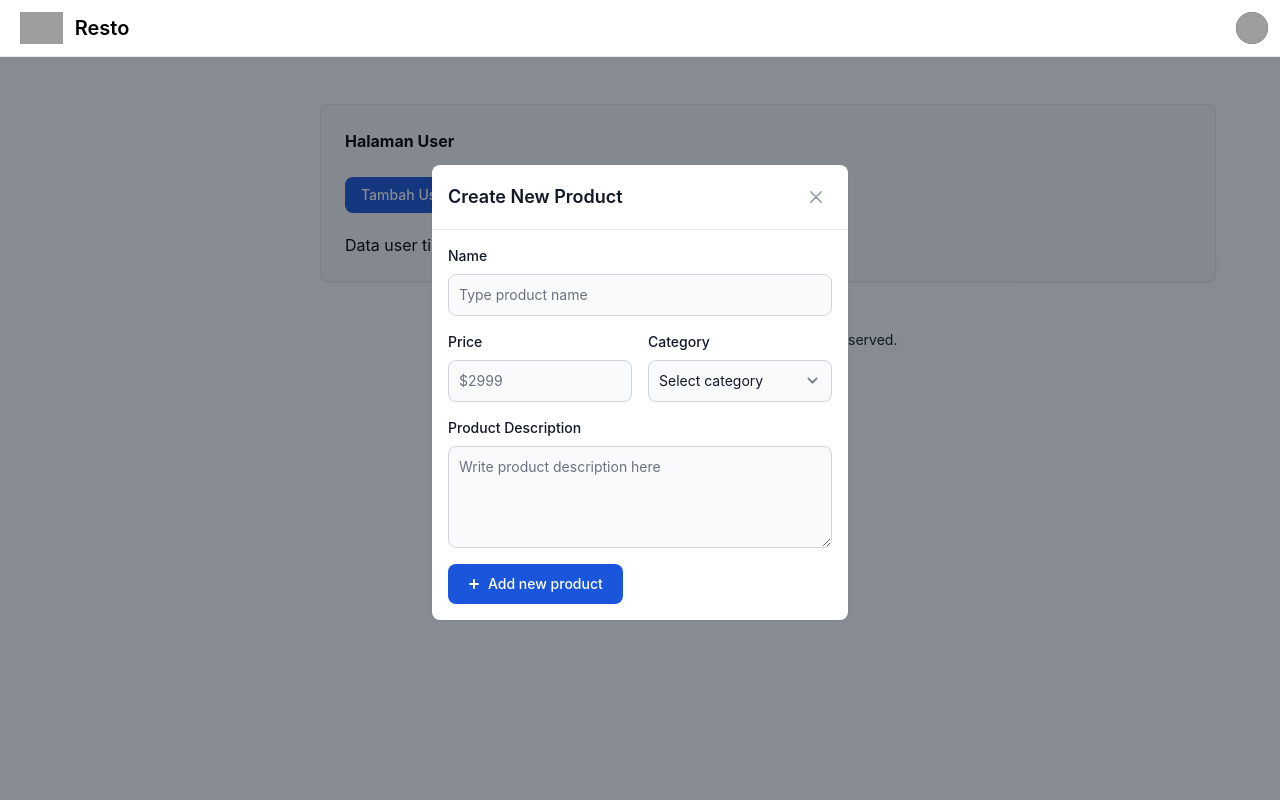
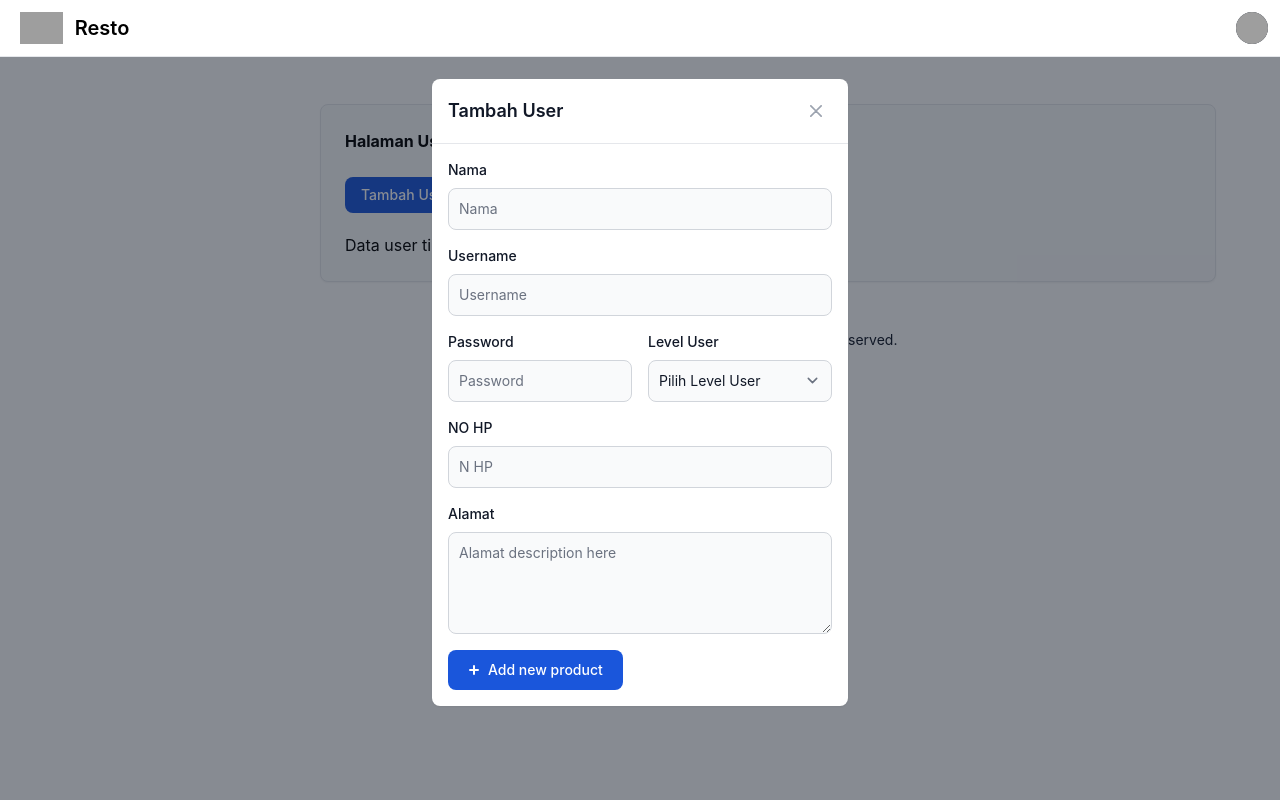
Before and after one commit to rifqyfakhryzain/Tubes-RPL-1, a PHP site: page /user.php in a window 1280 px wide, after a click on "Tambah User". Run offline with PHP 8.4, Linux system fonts and the light colour scheme; the visitor is signed in with stand-in values (Sample User, id 1); data that the repository does not hold is empty; some libraries are stand-ins or nearby versions; grey boxes are pictures that could not be loaded.

Commit message:
Membuat Form User

```diff
--- a/user.php
+++ b/user.php
@@ -14,12 +14,18 @@ if ($_SESSION['level_dapoer'] != 1) {
 include 'proses/connect.php';
 
 $username = $_SESSION['username_dapoer'];
+
+// Data untuk header.php
+$query_user = mysqli_query($conn, "SELECT * FROM tabel_user WHERE username = '$username'");
+$hasil = mysqli_fetch_assoc($query_user);
+
+// Data untuk tabel semua user
+$result = [];
 $query = mysqli_query($conn, "SELECT * FROM tabel_user");
-
-
 while ($record = mysqli_fetch_assoc($query)) {
    $result[] = $record;
 }
+
 
 ?>
 
@@ -188,7 +194,7 @@ while ($record = mysqli_fetch_assoc($query)) {
 
    </main>
 
-   <!-- Modal Tambah,Edit<Lihat USer -->
+   <!-- Modal Tambah,Edit,Lihat USer -->
    <!-- Main modal -->
    <div id="crud-modal" tabindex="-1" aria-hidden="true" class="hidden overflow-y-auto overflow-x-hidden fixed top-0 right-0 left-0 z-50 justify-center items-center w-full md:inset-0 h-[calc(100%-1rem)] max-h-full">
       <div class="relative p-4 w-full max-w-md max-h-full">
@@ -197,7 +203,7 @@ while ($record = mysqli_fetch_assoc($query)) {
             <!-- Modal header -->
             <div class="flex items-center justify-between p-4 md:p-5 border-b rounded-t dark:border-gray-600 border-gray-200">
                <h3 class="text-lg font-semibold text-gray-900 dark:text-white">
-                  Create New Product
+                  Tambah User
                </h3>
                <button type="button" class="text-gray-400 bg-transparent hover:bg-gray-200 hover:text-gray-900 rounded-lg text-sm w-8 h-8 ms-auto inline-flex justify-center items-center dark:hover:bg-gray-600 dark:hover:text-white" data-modal-toggle="crud-modal">
                   <svg class="w-3 h-3" aria-hidden="true" xmlns="http://www.w3.org/2000/svg" fill="none" viewBox="0 0 14 14">
@@ -206,30 +212,43 @@ while ($record = mysqli_fetch_assoc($query)) {
                   <span class="sr-only">Close modal</span>
                </button>
             </div>
-            <!-- Modal body -->
-            <form class="p-4 md:p-5">
+            <!-- Modal body dan Form -->
+            <form action="proses/proses.input.php" method="POST" class="p-4 md:p-5">
                <div class="grid gap-4 mb-4 grid-cols-2">
+                  <!-- Nama -->
                   <div class="col-span-2">
-                     <label for="name" class="block mb-2 text-sm font-medium text-gray-900 dark:text-white">Name</label>
-                     <input type="text" name="name" id="name" class="bg-gray-50 border border-gray-300 text-gray-900 text-sm rounded-lg focus:ring-primary-600 focus:border-primary-600 block w-full p-2.5 dark:bg-gray-600 dark:border-gray-500 dark:placeholder-gray-400 dark:text-white dark:focus:ring-primary-500 dark:focus:border-primary-500" placeholder="Type product name" required="">
+                     <label for="name" class="block mb-2 text-sm font-medium text-gray-900 dark:text-white">Nama</label>
+                     <input type="text" name="name" id="name" class="bg-gray-50 border border-gray-300 text-gray-900 text-sm rounded-lg focus:ring-primary-600 focus:border-primary-600 block w-full p-2.5 dark:bg-gray-600 dark:border-gray-500 dark:placeholder-gray-400 dark:text-white dark:focus:ring-primary-500 dark:focus:border-primary-500" placeholder="Nama" required="">
+                  </div>
+                  <!-- Username -->
+                  <div class="col-span-2">
+                     <label for="name" class="block mb-2 text-sm font-medium text-gray-900 dark:text-white">Username</label>
+                     <input type="email" name="name" id="name" class="bg-gray-50 border border-gray-300 text-gray-900 text-sm rounded-lg focus:ring-primary-600 focus:border-primary-600 block w-full p-2.5 dark:bg-gray-600 dark:border-gray-500 dark:placeholder-gray-400 dark:text-white dark:focus:ring-primary-500 dark:focus:border-primary-500" placeholder="Username" required="">
+                  </div>
+                  <!-- Password -->
+                  <div class="col-span-2 sm:col-span-1">
+                     <label for="price" class="block mb-2 text-sm font-medium text-gray-900 dark:text-white">Password</label>
+                     <input type="name" name="price" id="price" class="bg-gray-50 border border-gray-300 text-gray-900 text-sm rounded-lg focus:ring-primary-600 focus:border-primary-600 block w-full p-2.5 dark:bg-gray-600 dark:border-gray-500 dark:placeholder-gray-400 dark:text-white dark:focus:ring-primary-500 dark:focus:border-primary-500" placeholder="Password" required="">
                   </div>
                   <div class="col-span-2 sm:col-span-1">
-                     <label for="price" class="block mb-2 text-sm font-medium text-gray-900 dark:text-white">Price</label>
-                     <input type="number" name="price" id="price" class="bg-gray-50 border border-gray-300 text-gray-900 text-sm rounded-lg focus:ring-primary-600 focus:border-primary-600 block w-full p-2.5 dark:bg-gray-600 dark:border-gray-500 dark:placeholder-gray-400 dark:text-white dark:focus:ring-primary-500 dark:focus:border-primary-500" placeholder="$2999" required="">
-                  </div>
-                  <div class="col-span-2 sm:col-span-1">
-                     <label for="category" class="block mb-2 text-sm font-medium text-gray-900 dark:text-white">Category</label>
+                     <label for="category" class="block mb-2 text-sm font-medium text-gray-900 dark:text-white">Level User</label>
                      <select id="category" class="bg-gray-50 border border-gray-300 text-gray-900 text-sm rounded-lg focus:ring-primary-500 focus:border-primary-500 block w-full p-2.5 dark:bg-gray-600 dark:border-gray-500 dark:placeholder-gray-400 dark:text-white dark:focus:ring-primary-500 dark:focus:border-primary-500">
-                        <option selected="">Select category</option>
-                        <option value="TV">TV/Monitors</option>
-                        <option value="PC">PC</option>
-                        <option value="GA">Gaming/Console</option>
-                        <option value="PH">Phones</option>
+                        <option selected="">Pilih Level User</option>
+                        <option value="owner">Owner/Admin</option>
+                        <option value="kasir">Kasir</option>
+                        <option value="pelayan">Pelayan</option>
+                        <option value="dapur">Dapur</option>
                      </select>
                   </div>
+                   <!-- No HP -->
                   <div class="col-span-2">
-                     <label for="description" class="block mb-2 text-sm font-medium text-gray-900 dark:text-white">Product Description</label>
-                     <textarea id="description" rows="4" class="block p-2.5 w-full text-sm text-gray-900 bg-gray-50 rounded-lg border border-gray-300 focus:ring-blue-500 focus:border-blue-500 dark:bg-gray-600 dark:border-gray-500 dark:placeholder-gray-400 dark:text-white dark:focus:ring-blue-500 dark:focus:border-blue-500" placeholder="Write product description here"></textarea>
+                     <label for="name" class="block mb-2 text-sm font-medium text-gray-900 dark:text-white">NO HP</label>
+                     <input type="text" name="name" id="name" class="bg-gray-50 border border-gray-300 text-gray-900 text-sm rounded-lg focus:ring-primary-600 focus:border-primary-600 block w-full p-2.5 dark:bg-gray-600 dark:border-gray-500 dark:placeholder-gray-400 dark:text-white dark:focus:ring-primary-500 dark:focus:border-primary-500" placeholder="N HP" required="">
+                  </div>
+                  <!-- Alamat -->
+                  <div class="col-span-2">
+                     <label for="description" class="block mb-2 text-sm font-medium text-gray-900 dark:text-white"> Alamat</label>
+                     <textarea id="description" rows="4" class="block p-2.5 w-full text-sm text-gray-900 bg-gray-50 rounded-lg border border-gray-300 focus:ring-blue-500 focus:border-blue-500 dark:bg-gray-600 dark:border-gray-500 dark:placeholder-gray-400 dark:text-white dark:focus:ring-blue-500 dark:focus:border-blue-500" placeholder="Alamat description here"></textarea>
                   </div>
                </div>
                <button type="submit" class="text-white inline-flex items-center bg-blue-700 hover:bg-blue-800 focus:ring-4 focus:outline-none focus:ring-blue-300 font-medium rounded-lg text-sm px-5 py-2.5 text-center dark:bg-blue-600 dark:hover:bg-blue-700 dark:focus:ring-blue-800">
```
Also changed, not shown: proses/proses.input.php (added).
